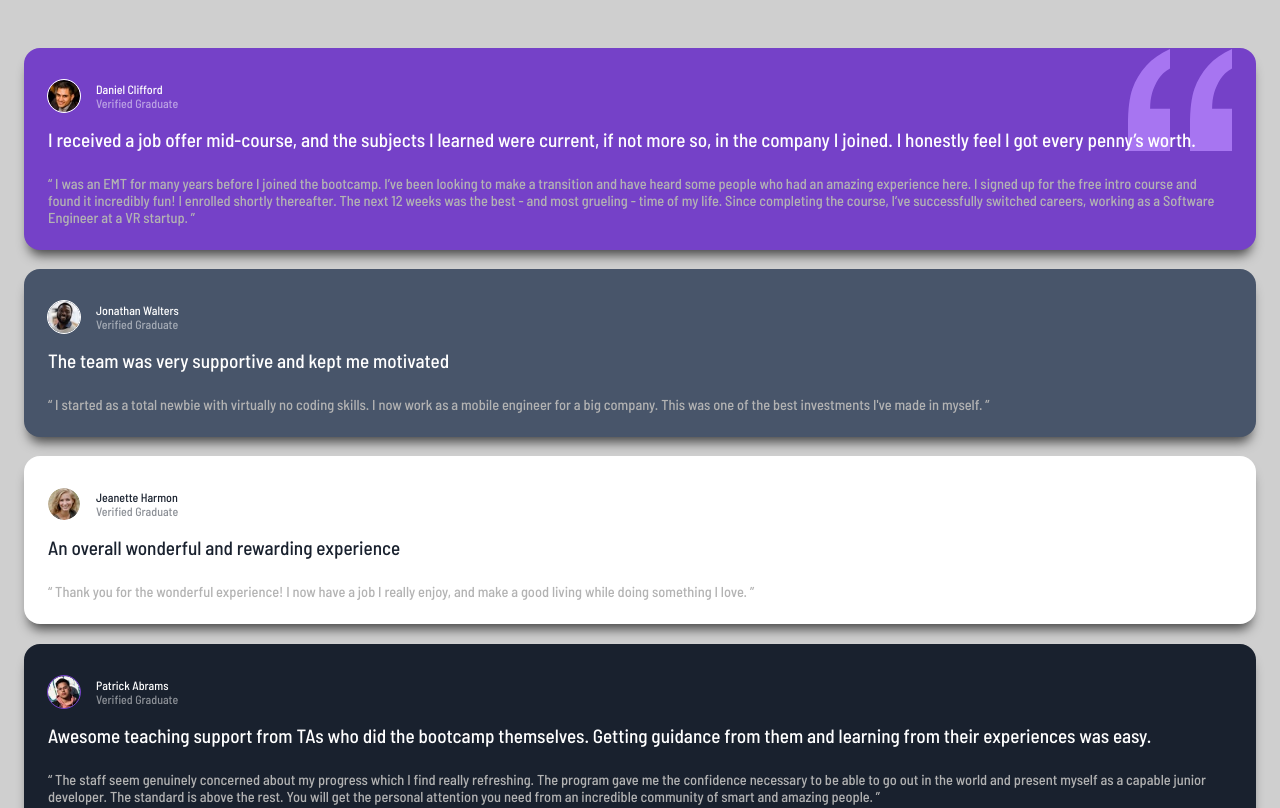
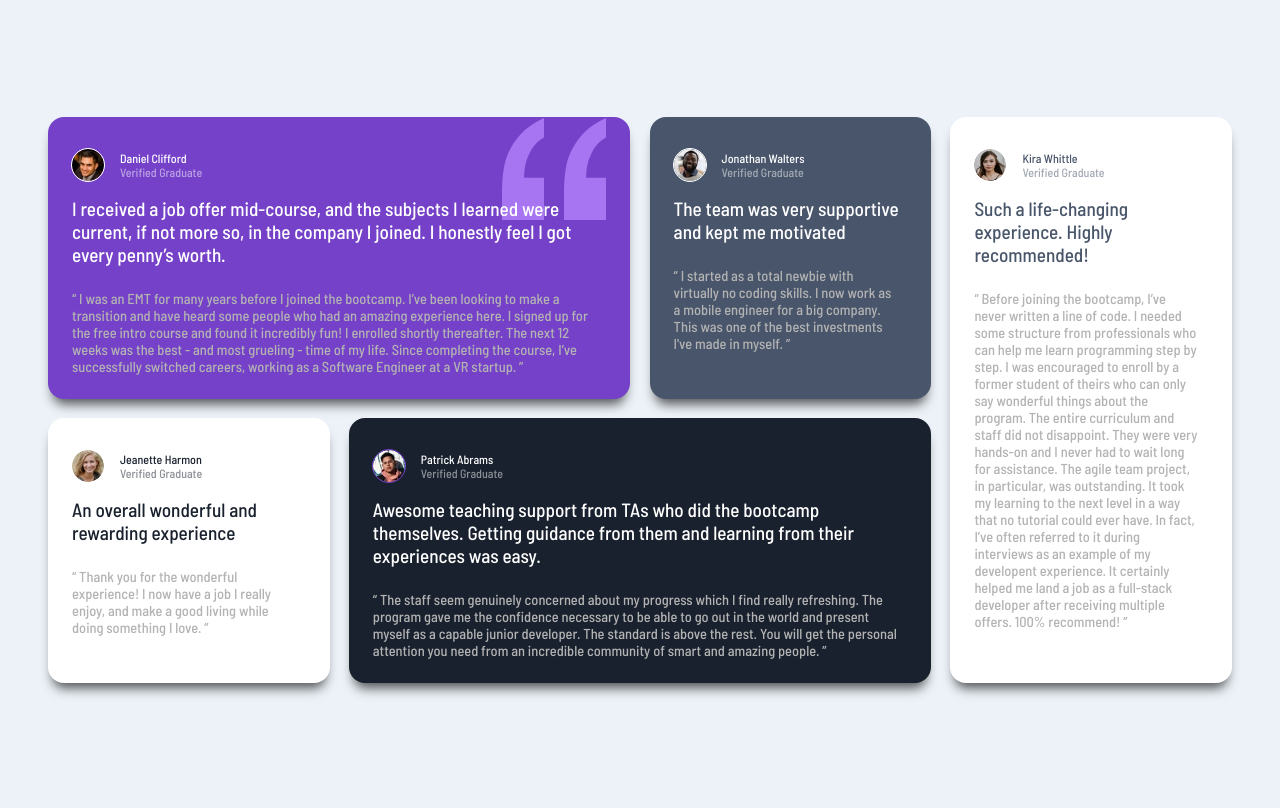
Before and after one commit to OluwatofunmiAjoke/testimonials-grid-section-main, a plain HTML site: page index.html in a window 1280 px wide. Shown: the top 808 px of the page. Drawn offline with Linux system fonts and the light colour scheme.

Commit message:
added media queries

```diff
--- a/styles.css
+++ b/styles.css
@@ -6,10 +6,11 @@
 }
 
 body{
-    background-color: hsl(0, 0%, 81%);
+    background-color: #ecf2f8;
     display: grid;
     place-items: center;
     padding: 3em 1.5em;
+    min-height: 100vh;
 }
 
 main{
@@ -22,6 +23,21 @@ main{
     grid-auto-columns: 1fr;
     grid-gap: 1.2em;
     text-align: left;
+}
+
+@media only screen and (min-width: 600px){
+    .grid{
+        grid-template-areas: 'daniel daniel' 'jonathan kira' 'jeanette kira' 'patrick patrick';
+    }
+}
+
+@media only screen and (min-width: 900px){
+    .grid{
+        grid-template-areas: 'daniel daniel jonathan kira' 'jeanette patrick patrick kira';
+    }
+    body{
+        padding: 3rem 3rem;
+    }
 }
 
 .grid article{
```
